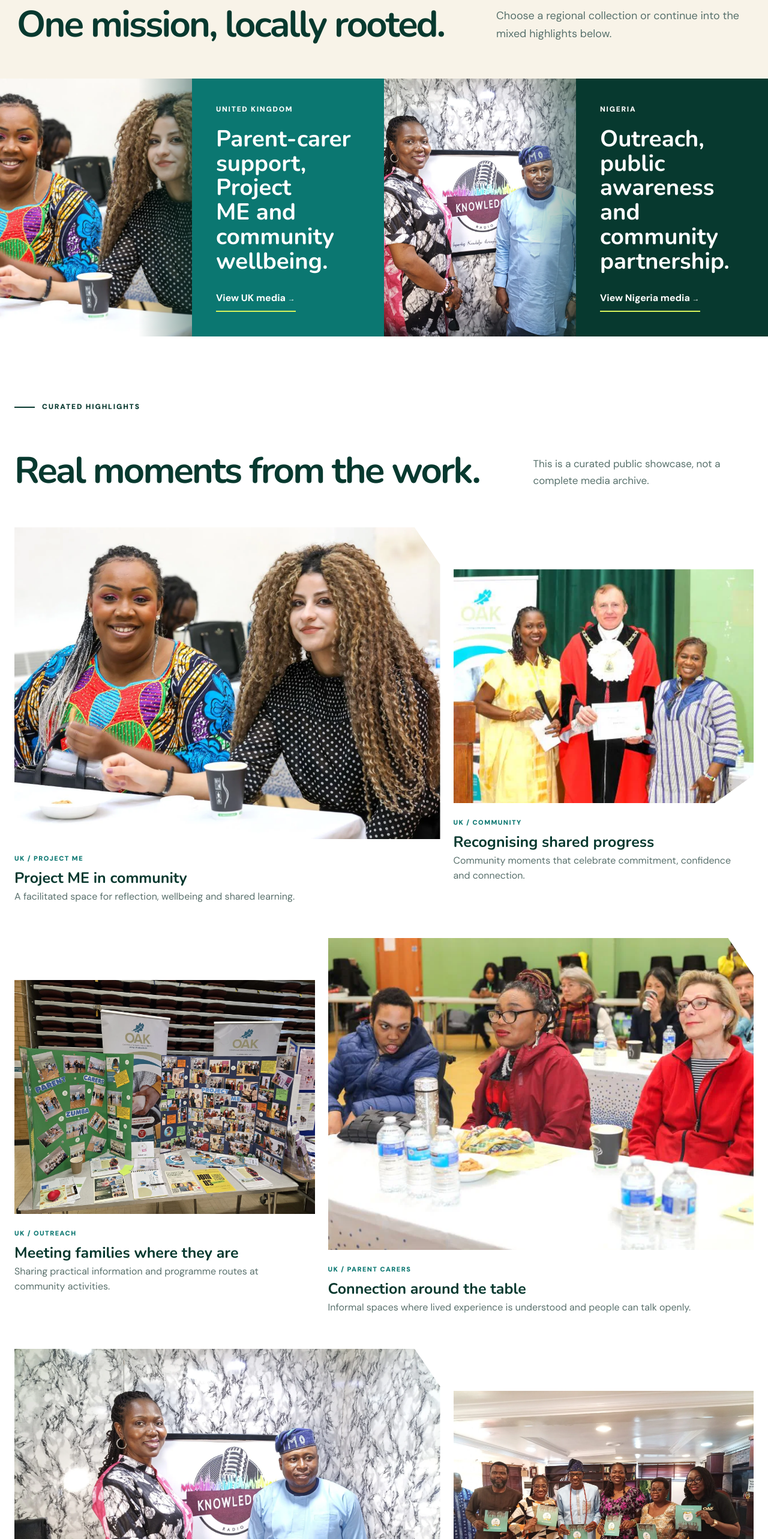
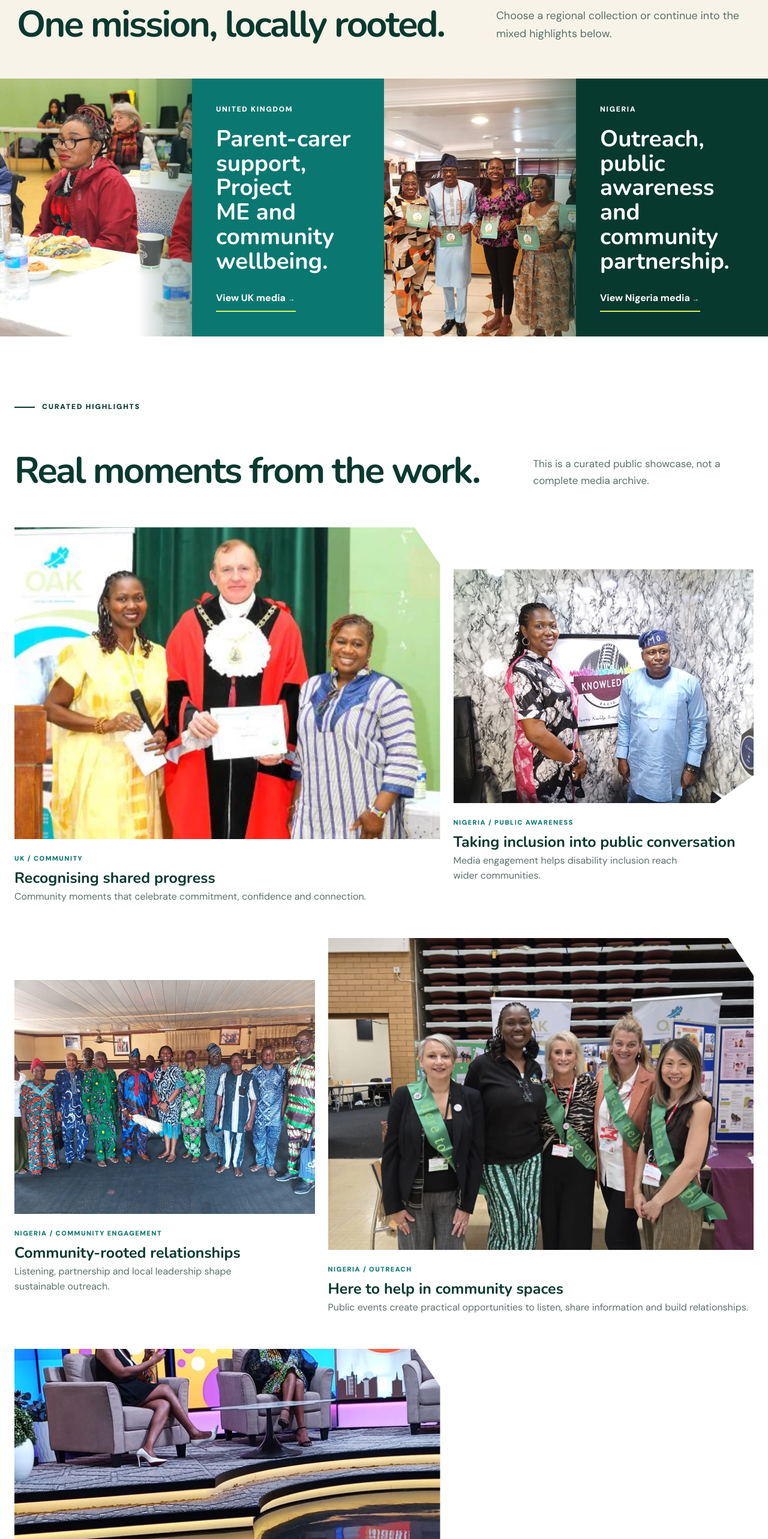
Before and after one commit to tobyjoe4life/oakonsult-website, a Next.js app: page /media-gallery in a window 1280 px wide. Shown: the part 1080-3646 px from the top of the page at 60% size. Built offline with nearby package versions, Linux system fonts and the light colour scheme.

Commit message:
fix: remove duplicate gallery imagery

```diff
--- a/scripts/import-current-gallery.mjs
+++ b/scripts/import-current-gallery.mjs
@@ -8,7 +8,7 @@ const destination = join(project, "public/images/gallery");
 const manifestPath = join(project, "docs/oak-gallery-source-manifest.json");
 
 const assets = [
-  ["uk-community-stand", "UK", "https://oakonsult.org/wp-content/uploads/2026/05/oakonsult-uk-services-display-stand.jpeg", "OAKonsult information stand at a UK community activity"],
+
   ["uk-project-me-session", "UK", "https://oakonsult.org/wp-content/uploads/2024/05/ENR-1026.jpg", "Parent carers taking part in a Project ME session"],
   ["uk-parent-carer-community", "UK", "https://oakonsult.org/wp-content/uploads/2024/05/ENR-1058.jpg", "Parent carers connecting during an OAKonsult community activity"],
   ["uk-project-me-group", "UK", "https://oakonsult.org/wp-content/uploads/2024/05/ENR-1127C.jpg", "A group activity during an OAKonsult Project ME session"],
--- a/src/components/GalleryPage.tsx
+++ b/src/components/GalleryPage.tsx
@@ -11,6 +11,14 @@ const Arrow = () => <span aria-hidden="true">→</span>;
 
 export function GalleryPage({ region }: GalleryPageProps) {
   const items = region ? galleryItems.filter((item) => item.region === region) : galleryItems;
+  const collectionExclusions = new Set(
+    region === "UK"
+      ? ["uk-project-me-session"]
+      : region === "Nigeria"
+        ? ["nigeria-knowledge-radio"]
+        : ["uk-project-me-session", "uk-parent-carer-community", "nigeria-press-conference"],
+  );
+  const collectionItems = items.filter((item) => !collectionExclusions.has(item.slug));
   const title = region ? `${region} media gallery` : "Media gallery";
   const intro = region
     ? `Selected photographs from OAKonsult ${region} programmes, outreach, community activity and public engagement.`
@@ -46,11 +54,11 @@ export function GalleryPage({ region }: GalleryPageProps) {
         <section className="gallery-region-split" aria-labelledby="choose-gallery">
           <div className="gallery-region-heading" data-reveal><p className="oak-kicker dark">Where the work happens</p><h2 id="choose-gallery">One mission, locally rooted.</h2><p>Choose a regional collection or continue into the mixed highlights below.</p></div>
           <Link className="gallery-region-route route-uk" href="/media-gallery/uk" data-reveal>
-            <div className="gallery-route-image"><Image src="/images/gallery/uk-project-me-session.webp" alt="Parent carers taking part in a Project ME session" fill sizes="(max-width: 800px) 100vw, 50vw" /></div>
+            <div className="gallery-route-image"><Image src="/images/gallery/uk-parent-carer-community.webp" alt="Parent carers connecting during an OAKonsult community activity" fill sizes="(max-width: 800px) 100vw, 50vw" /></div>
             <div><span>United Kingdom</span><h3>Parent-carer support, Project ME and community wellbeing.</h3><b>View UK media <Arrow /></b></div>
           </Link>
           <Link className="gallery-region-route route-ng" href="/media-gallery/nigeria" data-reveal>
-            <div className="gallery-route-image"><Image src="/images/gallery/nigeria-knowledge-radio.webp" alt="OAKonsult disability-awareness engagement at Knowledge Radio" fill sizes="(max-width: 800px) 100vw, 50vw" /></div>
+            <div className="gallery-route-image"><Image src="/images/gallery/nigeria-press-conference.webp" alt="OAKonsult representatives at a public press conference" fill sizes="(max-width: 800px) 100vw, 50vw" /></div>
             <div><span>Nigeria</span><h3>Outreach, public awareness and community partnership.</h3><b>View Nigeria media <Arrow /></b></div>
           </Link>
         </section>
@@ -63,7 +71,7 @@ export function GalleryPage({ region }: GalleryPageProps) {
           <p>This is a curated public showcase, not a complete media archive.</p>
         </div>
         <div className="gallery-grid">
-          {items.map((item, index) => (
+          {collectionItems.map((item, index) => (
             <figure className={`gallery-figure figure-${(index % 4) + 1}`} key={item.slug} data-reveal>
               <div className="gallery-image"><Image src={item.src} alt={item.alt} fill sizes="(max-width: 720px) 100vw, (max-width: 1100px) 50vw, 33vw" /></div>
               <figcaption><span>{item.region} / {item.theme}</span><h3>{item.title}</h3><p>{item.context}</p></figcaption>
--- a/src/lib/gallery.ts
+++ b/src/lib/gallery.ts
@@ -29,15 +29,7 @@ export const galleryItems: GalleryItem[] = [
     context: "Community moments that celebrate commitment, confidence and connection.",
     theme: "Community",
   },
-  {
-    slug: "uk-community-stand",
-    region: "UK",
-    src: "/images/gallery/uk-community-stand.webp",
-    alt: "OAKonsult information stand at a UK community activity",
-    title: "Meeting families where they are",
-    context: "Sharing practical information and programme routes at community activities.",
-    theme: "Outreach",
-  },
+
   {
     slug: "uk-parent-carer-community",
     region: "UK",
@@ -98,7 +90,7 @@ export const homepageGallery = [
   galleryItems[0],
   galleryItems[1],
   galleryItems[2],
+  galleryItems[3],
   galleryItems[4],
   galleryItems[5],
-  galleryItems[6],
 ];
```
Also changed, not shown: public/images/gallery/uk-community-stand.webp (deleted).
